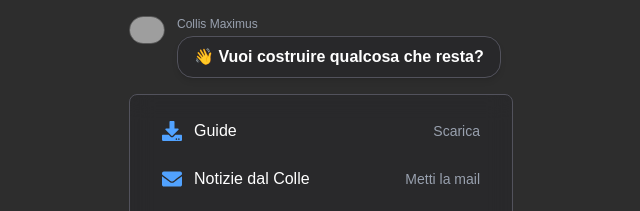
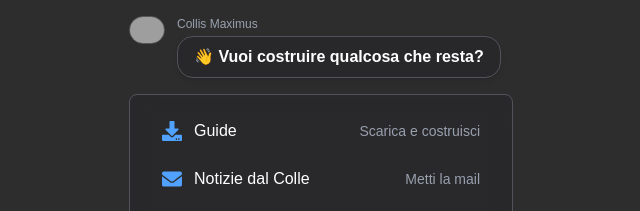
Before and after one commit to collismaximus/collismaximus, a Next.js app: page / in a window 1280 px wide. Shown: the top 211 px of the page, without its empty margins (319-959 px from the left). Built offline with nearby package versions, Linux system fonts and the light colour scheme; grey boxes are pictures that could not be loaded.

Commit message:
cambio cta guide

```diff
--- a/pages/index.js
+++ b/pages/index.js
@@ -56,7 +56,7 @@
             <FaDownload className="text-blue-400 w-5 h-5" />
             <span className="text-white font-medium">Guide</span>
           </div>
-          <span className="text-sm text-gray-400">Scarica</span>
+          <span className="text-sm text-gray-400">Scarica e costruisci</span>
         </a>
         <a href="#" className="flex items-center justify-between px-4 py-2 rounded-md hover:bg-zinc-700 transition">
           <div className="flex items-center gap-3">
```
